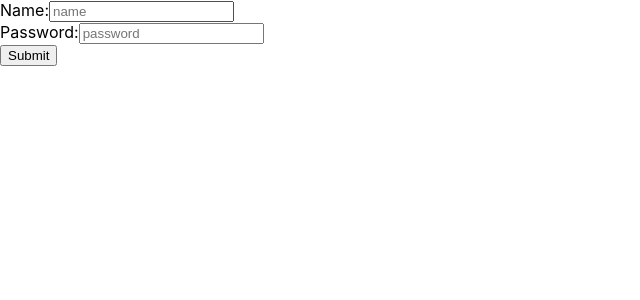
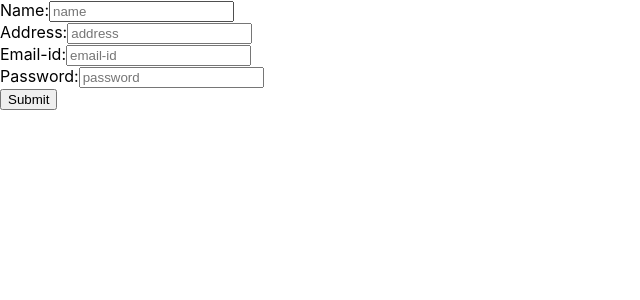
Before and after one commit to kushal1111/react-app, a React (Create React App) app: page /login in a window 1280 px wide. Shown: the top 300 px of the page, without its empty margins (0-640 px from the left). Built offline with nearby package versions, Linux system fonts and the light colour scheme; no server answers.

Commit message:
backend to frontend

```diff
--- a/src/Components/login.js
+++ b/src/Components/login.js
@@ -1,15 +1,29 @@
+import { useEffect,useState } from "react";
+
 const Login =()=>{
+    const [backName,setBackName]=useState('')
+    useEffect(()=>{
+        fetch('http://localhost:3001/me').then((res)=>res.json())
+        .then((data)=>setBackName(data.name))
+    },[])
     return (
         <div>
             <form>
             <label>Name:
-            <input id ="name" type = "text" placeholder = "name" ></input>
+            <input id ="name" type = "text" placeholder = "name"  ></input>
+            </label><br/>
+            <label>Address:
+            <input id="address" type = "text" placeholder = "address"></input>
+            </label><br/>
+            <label>Email-id:
+            <input id="email" type = "mail" placeholder = "email-id"></input>
             </label><br/>
             <label>Password:
             <input id="password" type = "password" placeholder = "password"></input>
             </label><br/>
-            <input type="submit" value="Submit"/>
+            <input type="submit" on value="Submit"/>
         </form>
+        {backName}
         </div>
     )
 }
```
